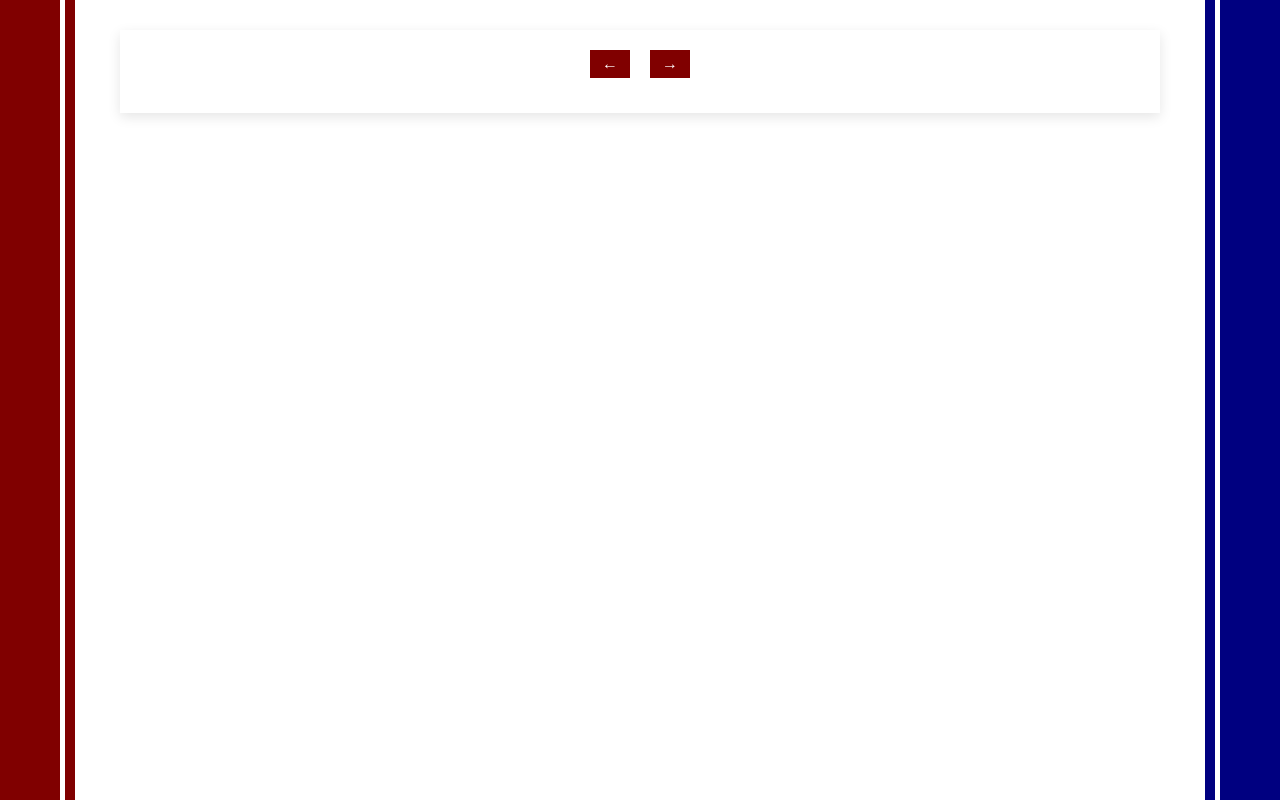
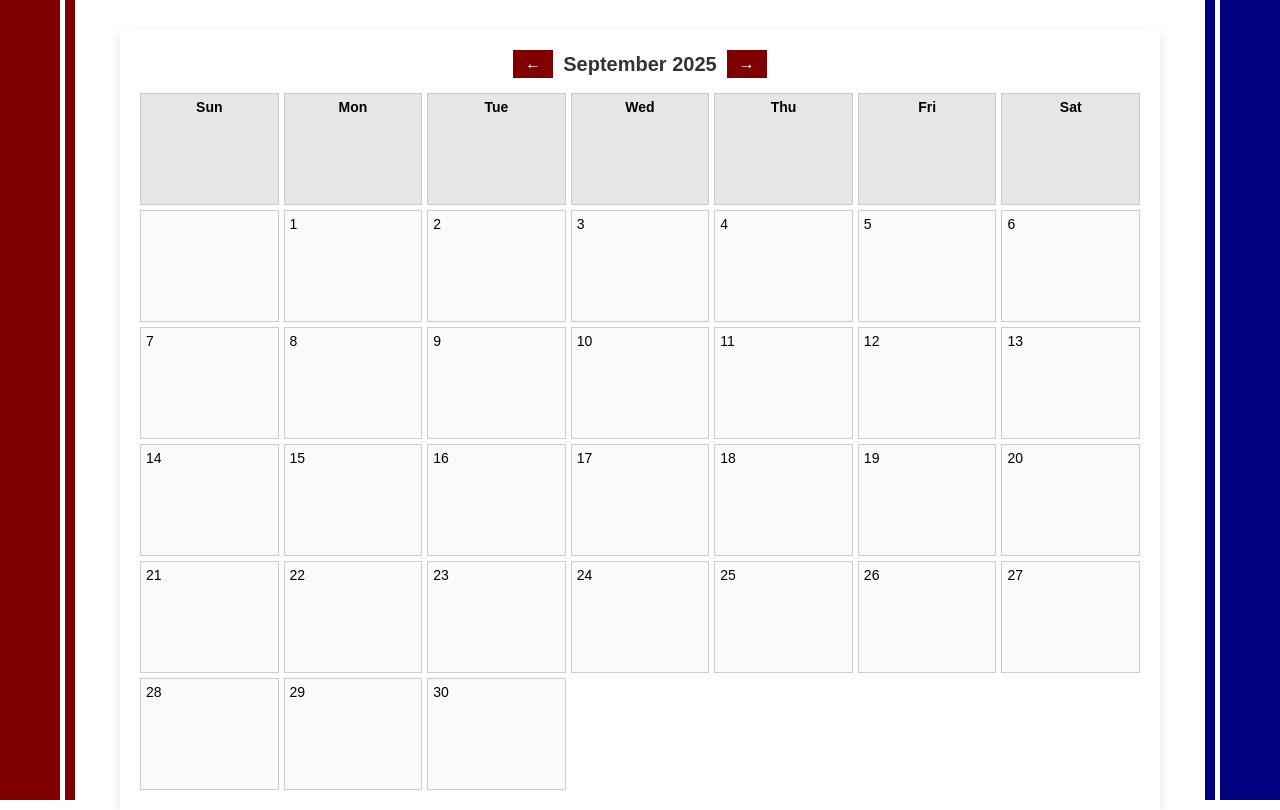
Before and after one commit to haydan145/Lunch, a plain HTML site: page index.html in a window 1280 px wide. Drawn offline with Linux system fonts and the light colour scheme.

Commit message:
Update index.html

```diff
--- a/index.html
+++ b/index.html
@@ -222,5 +222,8 @@
         renderCalendar(currentDate);
       }
     });
-  </div>
-    </body>
+
+    renderCalendar(currentDate);
+  </script>
+</body>
+</html>
```
